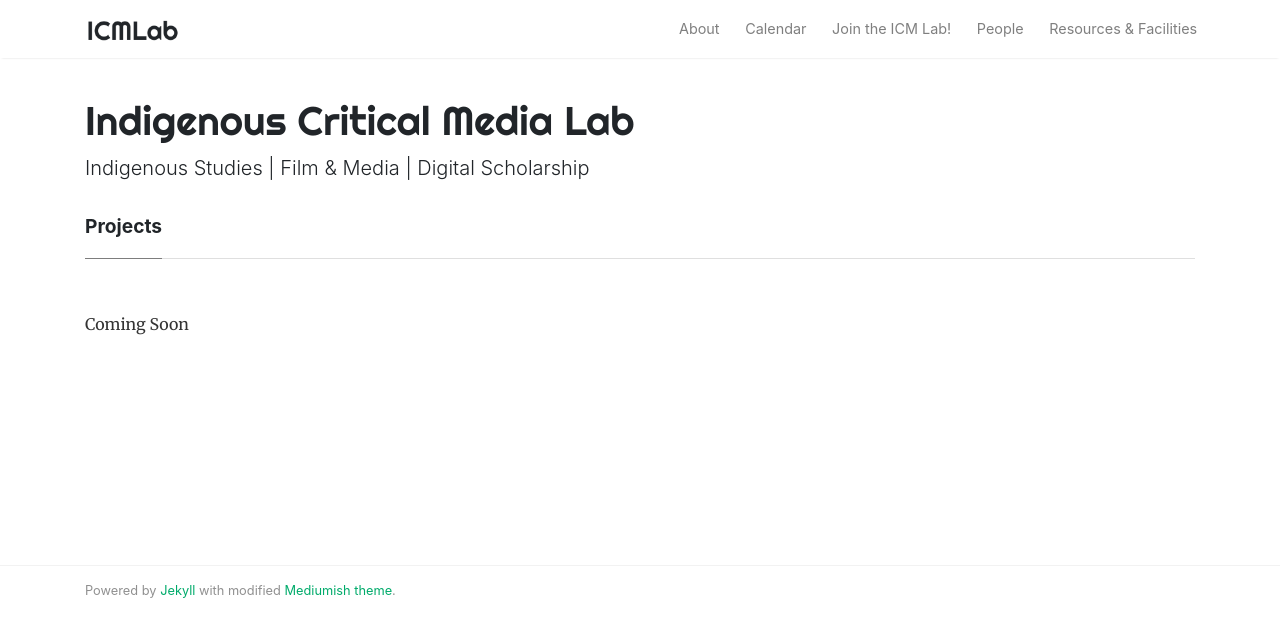
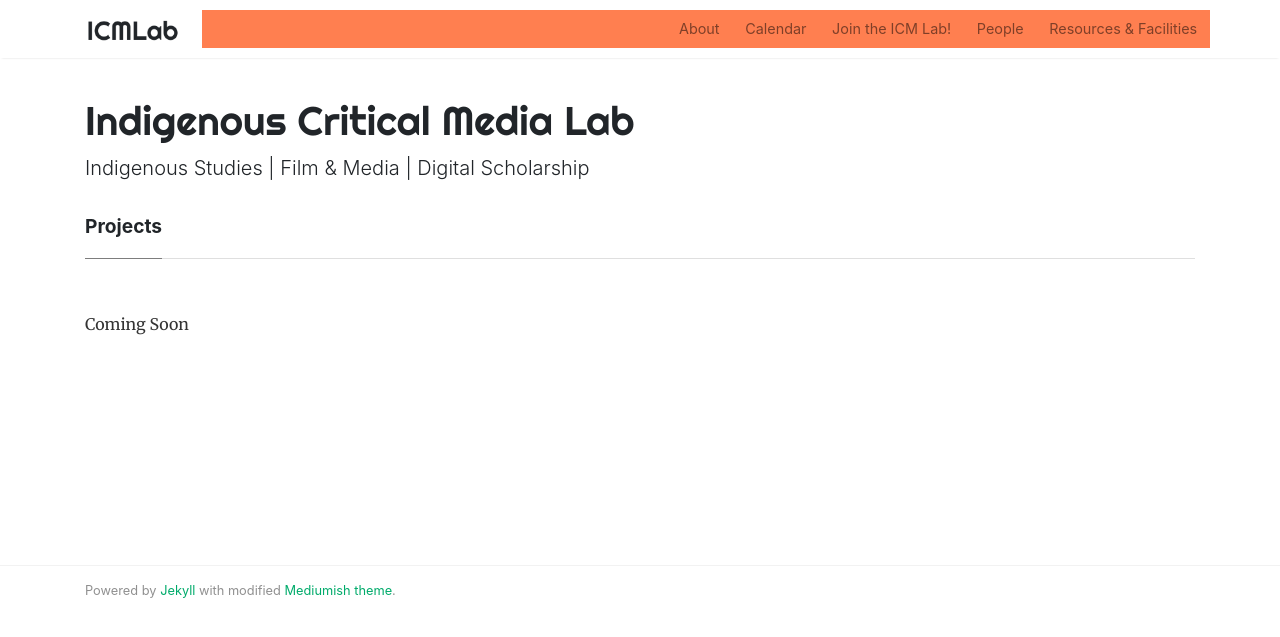
Before and after one commit to idrhku/icmlab, a Jekyll site: the page built from _pages/projects.md, in a window 1280 px wide. Shown: the top 637 px of the page. Built offline with Jekyll 4.4.1, drawn with Linux system fonts in a browser that asks for light colours; nearby versions of some CDN libraries; comment, search, counter and statistics services are not loaded.

Commit message:
Update custom.css

```diff
--- a/assets/css/custom.css
+++ b/assets/css/custom.css
@@ -1 +1 @@
-div.container pr-0 {background-color: coral;}
+#navbarMediumish {background-color: coral;}
```
